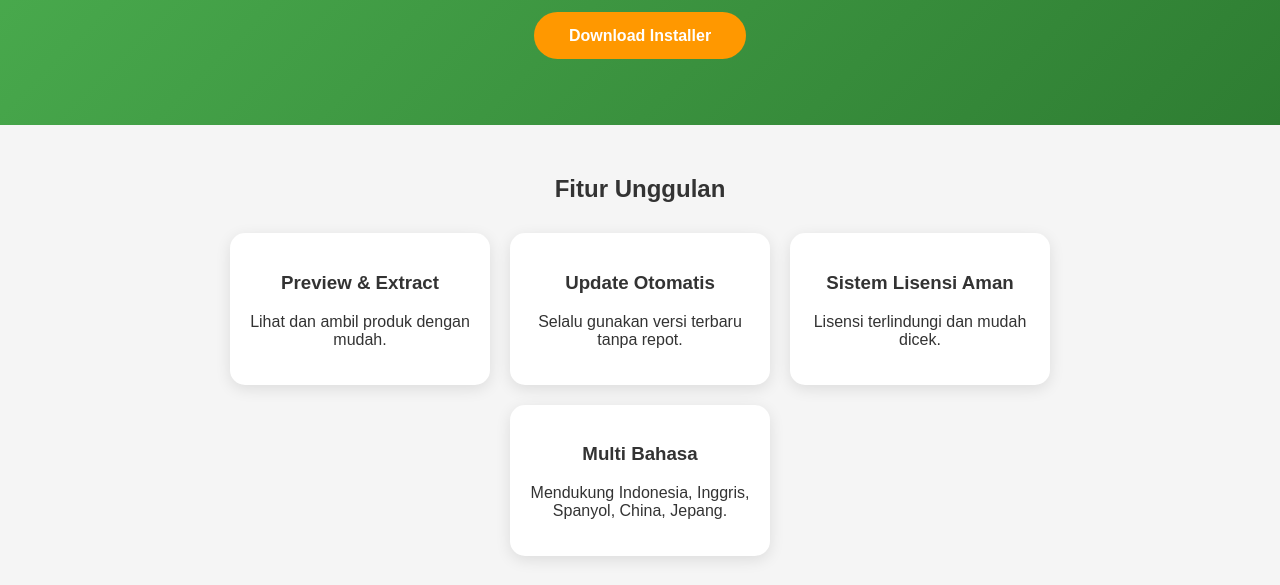
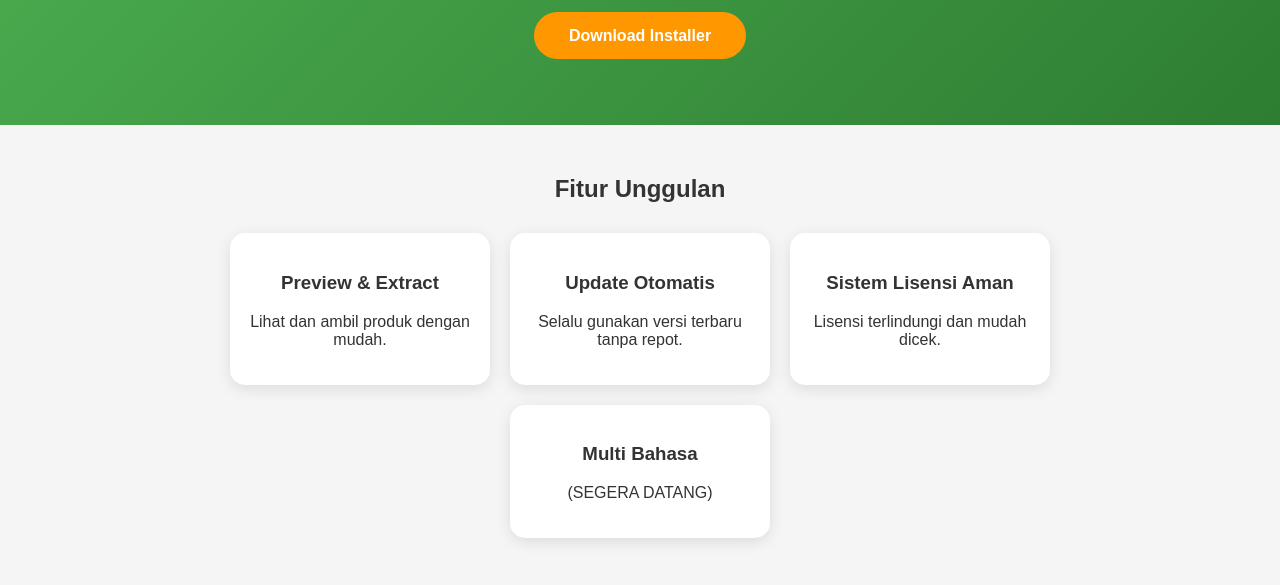
Before and after one commit to acx-nvstar/nvstar-website, a plain HTML site: page index.html in a window 1280 px wide. Shown: the part 212-797 px from the top of the page. Drawn offline with Linux system fonts and the light colour scheme.

Commit message:
Add files via upload

```diff
--- a/index.html
+++ b/index.html
@@ -33,7 +33,7 @@
                 </div>
                 <div class="card">
                     <h3>Multi Bahasa</h3>
-                    <p>Mendukung Indonesia, Inggris, Spanyol, China, Jepang.</p>
+                    <p>(SEGERA DATANG)</p>
                 </div>
             </div>
         </section>
```
